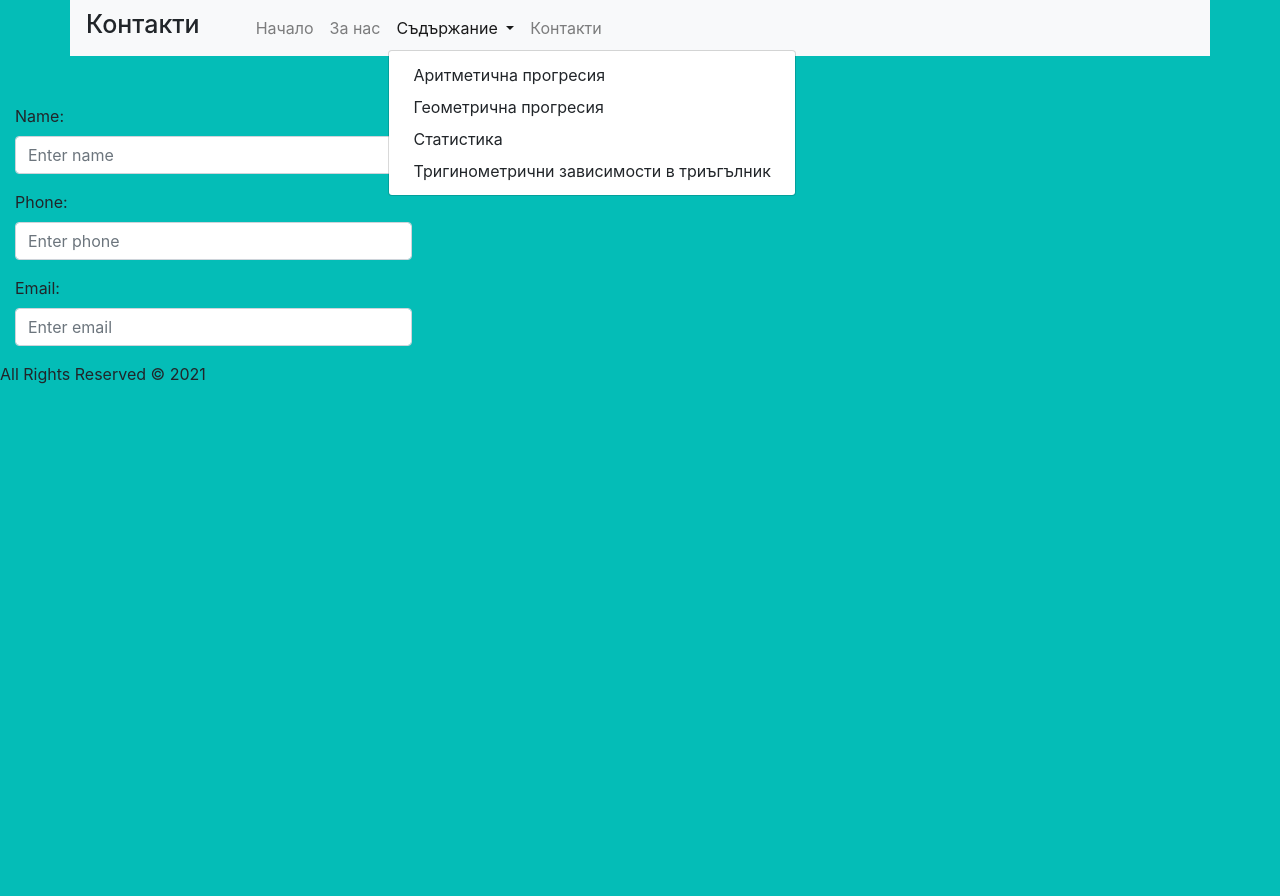
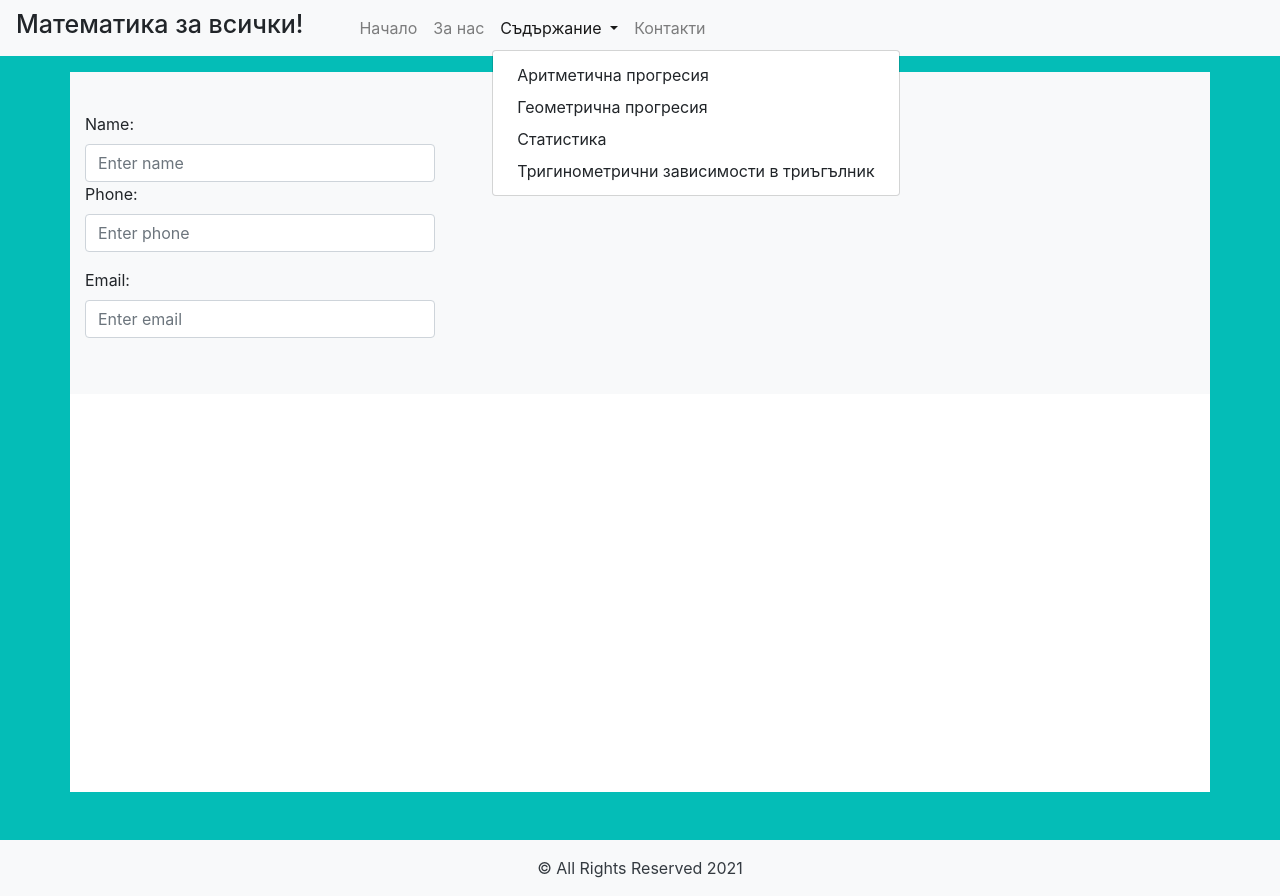
Before and after one commit to ShadowXLEGEND4/MathCourseProject, a plain HTML site: page contact.html in a window 1280 px wide. Both pictures are taken after a click on the button "Съдържание". Before the commit the page ends 800 px from the top, so only its background shows below. Drawn offline with nearby package versions, Linux system fonts and the light colour scheme.

Commit message:
още малко промени

```diff
--- a/contact.html
+++ b/contact.html
@@ -1,5 +1,6 @@
 <!DOCTYPE html>
 <html lang="en">
+
 <head>
   <meta charset="UTF-8">
   <meta http-equiv="X-UA-Compatible" content="IE=edge">
@@ -11,9 +12,10 @@
   <script src="https://maxcdn.bootstrapcdn.com/bootstrap/4.5.2/js/bootstrap.min.js"></script>
   <link rel="stylesheet" href="css/style.css">
 </head>
+
 <body>
   <header id="header" class="mb-5">
-    <div class="container px-0">
+    <!--<div class="container px-0">
         <nav id="header-nav" class="navbar navbar-expand-lg navbar-light bg-light ">
           <h1 class="h1 mr-5">Контакти</h1>
         <button class="navbar-toggler" type="button" data-toggle="collapse" data-target="#navbarSupportedContent" aria-controls="navbarSupportedContent" aria-expanded="false" aria-label="Toggle navigation">
@@ -52,43 +54,66 @@
             </ul>
            </div>
         </nav>
+    </div>-->
+    <div class="container-fluid px-0">
+      <nav id="header-nav" class="navbar fixed-top navbar-expand-lg navbar-light bg-light ">
+        <h1 class="h1 mr-5">Математика за всички!</h1>
+        <button class="navbar-toggler" type="button" data-toggle="collapse" data-target="#navbarSupportedContent"
+          aria-controls="navbarSupportedContent" aria-expanded="false" aria-label="Toggle navigation">
+          <span class="navbar-toggler-icon"></span>
+        </button>
+        <div class="collapse navbar-collapse" id="navbarSupportedContent">
+          <ul class="navbar-nav">
+            <li class="nav-item">
+              <a href="index.html" class="nav-link">Начало</a>
+            </li>
+            <li class="nav-item">
+              <a href="about.html" class="nav-link">За нас</a>
+            </li>
+            <li class="nav-item dropdown">
+              <a class="nav-link dropdown-toggle" href="#" id="navbarDropdown" role="button" data-toggle="dropdown"
+                aria-haspopup="true" aria-expanded="false">
+                Съдържание
+              </a>
+              <div class="dropdown-menu" aria-labelledby="navbarDropdown">
+                <a class="dropdown-item" href="#">Аритметична прогресия</a>
+                <a class="dropdown-item" href="#">Геометрична прогресия</a>
+                <a class="dropdown-item" href="#">Статистика</a>
+                <a class="dropdown-item" href="#">Тригинометрични зависимости в триъгълник</a>
               </div>
+            </li>
+            <li class="nav-item">
+              <a href="contact.html" class="nav-link">Контакти</a>
+            </li>
+          </ul>
+        </div>
+      </nav>
+    </div>
+
   </header>
-      <section class="section col-12 col-md-4">
-        <div class="form-group">
+  <main id="main" class="container">
+    <section class="bg-light row">
+      <form class="form-group py-4 col-12 col-md-4 my-3">
         <label for="name">Name:</label>
-          <input
-          type="text"
-          class="form-control"
-          placeholder="Enter name"
-          name="name"
-          id="name"
-      />
+        <input type="text" class="form-control" placeholder="Enter name" name="name" id="name" />
         </div>
         <div class="form-group">
           <label for="phone">Phone:</label>
-        <input
-        type="tel"
-        class="form-control"
-        placeholder="Enter phone"
-        name="phone"
-        id="phone"
-    />
+          <input type="tel" class="form-control" placeholder="Enter phone" name="phone" id="phone" />
         </div>
         <div class="form-group">
           <label for="name">Email:</label>
-      <input
-      type="text"
-      class="form-control"
-      placeholder="Enter email"
-      name="email"
-      id="email"
-     />
+          <input type="text" class="form-control" placeholder="Enter email" name="email" id="email" />
         </div>
+      </form>
     </section>
-      <footer>
-          <p>All Rights Reserved &copy; 2021</p>
+  </main>
+  <footer id="footer" class="mt-5">
+    <div class="container-fluid text-center text-dark py-3 bg-light">
+      <p class="mb-0">&copy; All Rights Reserved 2021</p>
+    </div>
   </footer>
   <script src="js/main.js"></script>
 </body>
+
 </html>
--- a/css/style.css
+++ b/css/style.css
@@ -3,9 +3,9 @@ body{
     background-color: #04bdb7;
 }
 
-.main{
+#main{
     background-color: white;
-    min-height: 85vh;
+    min-height: 90vh;
 }
 #header
 {
```
Also changed, not shown: index.html (+3 -3 lines). Lines whose indentation alone changed are shown as unchanged.
